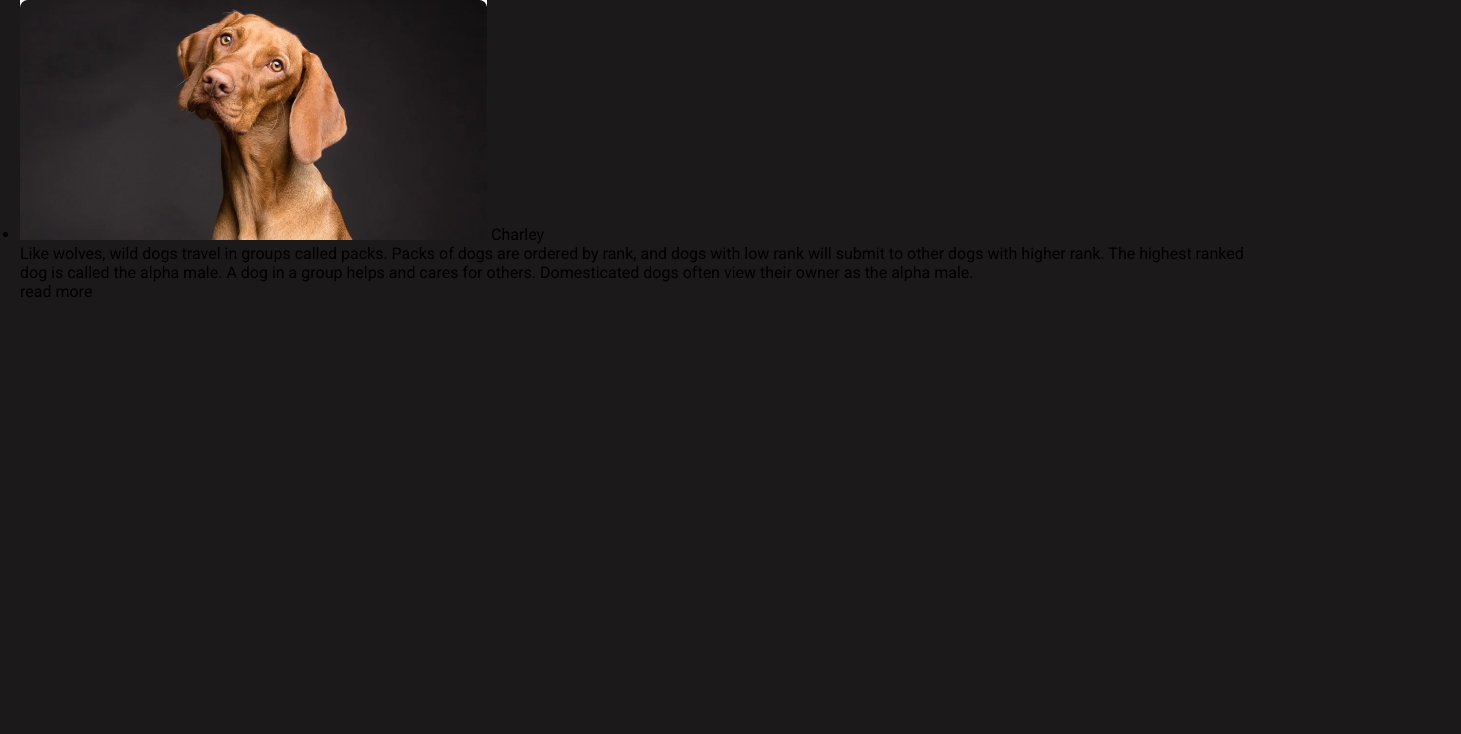
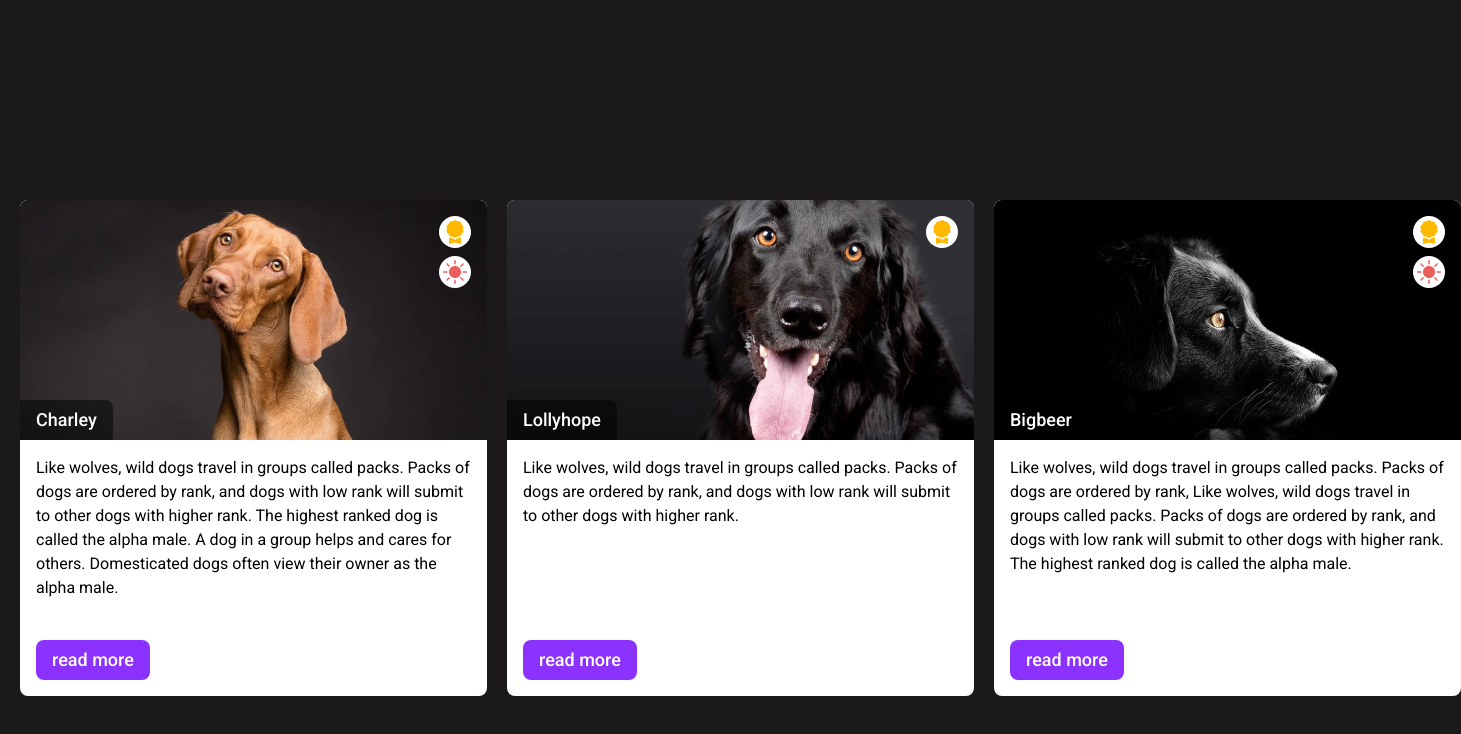
Before and after one commit to LiaYaskaya/dogs, a plain HTML site: page index.html in a window 1280 px wide. Shown: the whole page, 1461 px wide, since content can reach past the window. Drawn offline with Linux system fonts and the light colour scheme.

Commit message:
add styles

```diff
--- a/css/style.css
+++ b/css/style.css
@@ -16,3 +16,105 @@ body{
     padding-left: 20px;
     padding-right: 20px;
 }
+
+.list {
+    padding-top: 200px;
+}
+
+.list__cards {
+    display: flex;
+}
+
+.list__item {
+    width: 467px;
+    margin-right: 20px;
+    margin-bottom: 20px;
+    list-style-type: none;
+    display: flex;
+}
+
+.list__item:nth-child(3n) {
+    margin-right: 0;
+}
+
+.card {
+    display: flex;
+    flex-direction: column;
+}
+
+.card__image {
+    position: relative;
+}
+
+.card__image::before {
+    content: '';
+    position: absolute;
+    top: 16px;
+    right: 16px;
+    width: 32px;
+    height: 32px;
+    border-radius: 50%;
+    background: url(../img/reward_1.png) no-repeat center center;
+    background-color: #fff;
+}
+
+.card__image_two-reward::after {
+    content: '';
+    position: absolute;
+    top: 56px;
+    right: 16px;
+    width: 32px;
+    height: 32px;
+    border-radius: 50%;
+    background: url(../img/reward_2.png) no-repeat center center;
+    background-color: #fff;
+}
+
+.card__picture {
+    display: block;
+    border-radius: 8px 8px 0px 0px;
+}
+
+.card__title {
+    font-size: 18px;
+    font-weight: 500;
+    line-height: 24px;
+    position: absolute;
+    bottom: 0;
+    left: 0;
+    color: #fff;
+    background-color: rgba(0, 0, 0, 0.5);
+    border-radius: 0px 8px 0px 0px;
+    padding: 8px 16px;
+}
+
+.card__profile {
+    background-color: #fff;
+    border-radius: 0px 0px 8px 8px;
+    display: flex;
+    flex-direction: column;
+    flex-grow: 1;
+}
+
+.card__description {
+    font-size: 16px;
+    line-height: 24px;
+    color: #000;
+    padding: 16px;
+    padding-bottom: 24px;
+    flex-grow: 1;
+}
+
+.card__link {
+    display: inline-block;
+    font-size: 18px;
+    font-weight: 500;
+    line-height: 24px;
+    width: 114px;
+    color: #fff;
+    background-color: rgba(140, 50, 255, 1);
+    padding: 8px 16px;
+    margin: 16px;
+    border-radius: 8px;
+    cursor: pointer;
+}
--- a/index.html
+++ b/index.html
@@ -17,15 +17,56 @@
         <div class="list">
             <ul class="list__cards">
                 <li class="list__item">
-                    <img class="list__item-image" src="img/dog-img_1.jpg" alt="Dog named Charley.">
-                    <span class="list__item-name">Charley</span>
-                    <p class="list__item-description">
-                        Like wolves, wild dogs travel in groups called packs. Packs of dogs are ordered by rank, and
-                        dogs with low rank will submit to other dogs with higher rank. The highest ranked dog is called
-                        the alpha male. A dog in a group helps and cares for others. Domesticated dogs often view their
-                        owner as the alpha male.
-                    </p>
-                    <a class="list__item-link href=" #">read more</a>
+                    <div class="card">
+                        <div class="card__image card__image_two-reward">
+                            <img class="card__picture" src="img/dog-img_1.jpg" alt="Dog named Charley.">
+                            <span class="card__title">Charley</span>
+                        </div>
+                        <div class="card__profile">
+                            <p class="card__description">
+                                Like wolves, wild dogs travel in groups called packs. Packs of dogs are ordered by rank,
+                                and
+                                dogs with low rank will submit to other dogs with higher rank. The highest ranked dog is
+                                called
+                                the alpha male. A dog in a group helps and cares for others. Domesticated dogs often
+                                view their
+                                owner as the alpha male.
+                            </p>
+                            <a class="card__link href=" #">read more</a>
+                        </div>
+                    </div>
+                </li>
+                <li class="list__item">
+                    <div class="card">
+                        <div class="card__image">
+                            <img class="card__picture" src="img/dog-img_2.jpg" alt="Dog named Lollyhope.">
+                            <span class="card__title">Lollyhope</span>
+                        </div>
+                        <div class="card__profile">
+                            <p class="card__description">
+                                Like wolves, wild dogs travel in groups called packs. Packs of dogs are ordered by rank,
+                                and dogs with low rank will submit to other dogs with higher rank.
+                            </p>
+                            <a class="card__link href=" #">read more</a>
+                        </div>
+                    </div>
+                </li>
+                <li class="list__item">
+                    <div class="card">
+                        <div class="card__image card__image_two-reward">
+                            <img class="card__picture" src="img/dog-img_3.jpg" alt="Dog named Bigbeer.">
+                            <span class="card__title">Bigbeer</span>
+                        </div>
+                        <div class="card__profile">
+                            <p class="card__description">
+                                Like wolves, wild dogs travel in groups called packs. Packs of dogs are ordered by rank,
+                                Like wolves, wild dogs travel in groups called packs. Packs of dogs are ordered by rank,
+                                and dogs with low rank will submit to other dogs with higher rank. The highest ranked
+                                dog is called the alpha male.
+                            </p>
+                            <a class="card__link href=" #">read more</a>
+                        </div>
+                    </div>
                 </li>
             </ul>
         </div>
```
Also changed, not shown: img/dog-img_2.jpg (added), img/dog-img_3.jpg (added), img/reward_1.png (added), img/reward_2.png (added).
